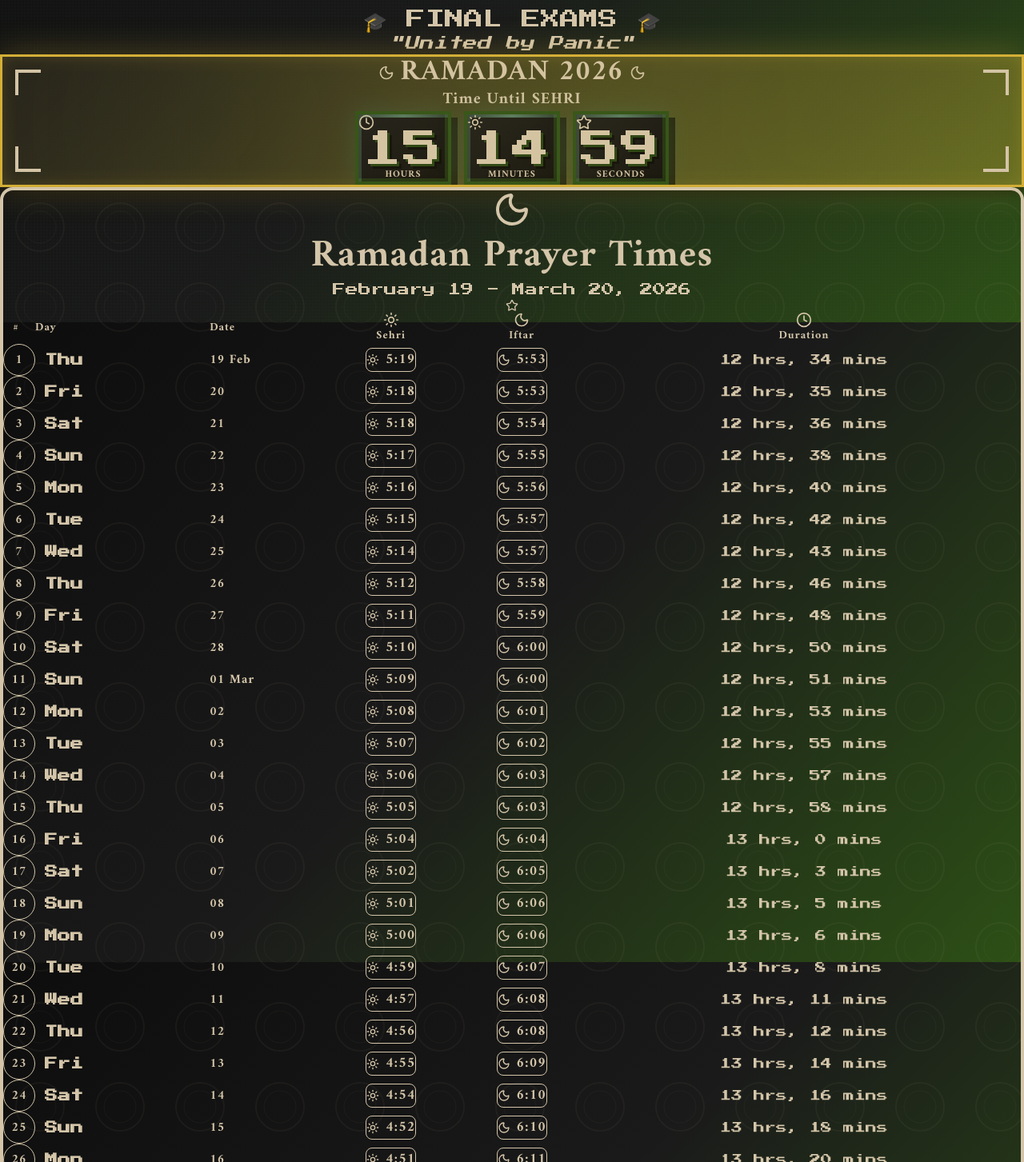
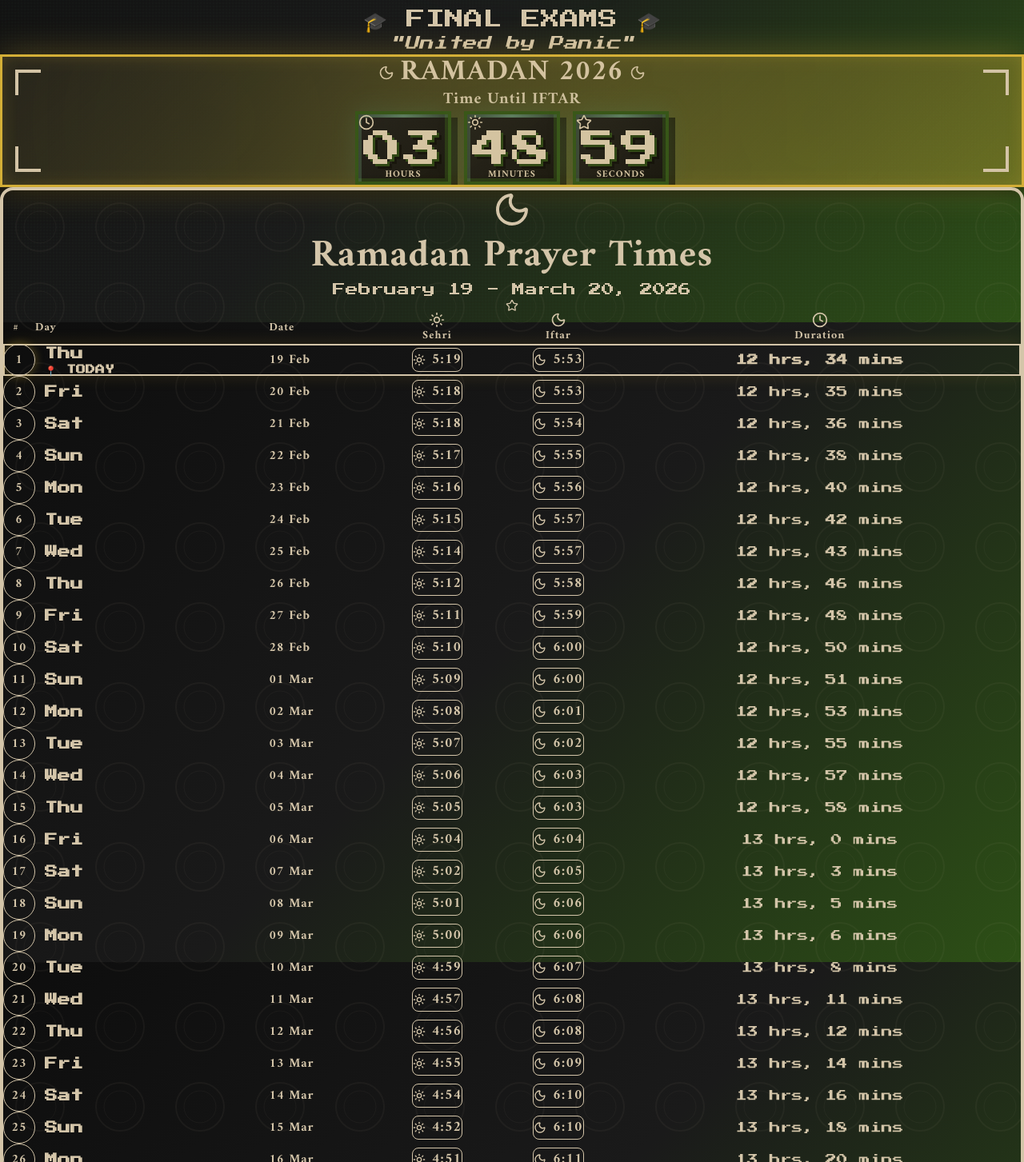
Before and after one commit to Musxeto/tanzeem-ul-tyari, a React (Vite) app: page / in a window 1280 px wide. Shown: the part 397-1850 px from the top of the page at 80% size. Built offline with nearby package versions, Linux system fonts and the light colour scheme.

Commit message:
fixed: Add Ramadan timings data and fixed the countdown for iftaar

```diff
--- a/src/data/ramadanTimings.ts
+++ b/src/data/ramadanTimings.ts
@@ -9,33 +9,33 @@ export interface RamadanDay {
 
 export const ramadanTimings: RamadanDay[] = [
   { day: 1, date: "19 Feb", dayName: "Thu", sehr: "5:19", iftar: "5:53", duration: "12 hrs, 34 mins" },
-  { day: 2, date: "20", dayName: "Fri", sehr: "5:18", iftar: "5:53", duration: "12 hrs, 35 mins" },
-  { day: 3, date: "21", dayName: "Sat", sehr: "5:18", iftar: "5:54", duration: "12 hrs, 36 mins" },
-  { day: 4, date: "22", dayName: "Sun", sehr: "5:17", iftar: "5:55", duration: "12 hrs, 38 mins" },
-  { day: 5, date: "23", dayName: "Mon", sehr: "5:16", iftar: "5:56", duration: "12 hrs, 40 mins" },
-  { day: 6, date: "24", dayName: "Tue", sehr: "5:15", iftar: "5:57", duration: "12 hrs, 42 mins" },
-  { day: 7, date: "25", dayName: "Wed", sehr: "5:14", iftar: "5:57", duration: "12 hrs, 43 mins" },
-  { day: 8, date: "26", dayName: "Thu", sehr: "5:12", iftar: "5:58", duration: "12 hrs, 46 mins" },
-  { day: 9, date: "27", dayName: "Fri", sehr: "5:11", iftar: "5:59", duration: "12 hrs, 48 mins" },
-  { day: 10, date: "28", dayName: "Sat", sehr: "5:10", iftar: "6:00", duration: "12 hrs, 50 mins" },
+  { day: 2, date: "20 Feb", dayName: "Fri", sehr: "5:18", iftar: "5:53", duration: "12 hrs, 35 mins" },
+  { day: 3, date: "21 Feb", dayName: "Sat", sehr: "5:18", iftar: "5:54", duration: "12 hrs, 36 mins" },
+  { day: 4, date: "22 Feb", dayName: "Sun", sehr: "5:17", iftar: "5:55", duration: "12 hrs, 38 mins" },
+  { day: 5, date: "23 Feb", dayName: "Mon", sehr: "5:16", iftar: "5:56", duration: "12 hrs, 40 mins" },
+  { day: 6, date: "24 Feb", dayName: "Tue", sehr: "5:15", iftar: "5:57", duration: "12 hrs, 42 mins" },
+  { day: 7, date: "25 Feb", dayName: "Wed", sehr: "5:14", iftar: "5:57", duration: "12 hrs, 43 mins" },
+  { day: 8, date: "26 Feb", dayName: "Thu", sehr: "5:12", iftar: "5:58", duration: "12 hrs, 46 mins" },
+  { day: 9, date: "27 Feb", dayName: "Fri", sehr: "5:11", iftar: "5:59", duration: "12 hrs, 48 mins" },
+  { day: 10, date: "28 Feb", dayName: "Sat", sehr: "5:10", iftar: "6:00", duration: "12 hrs, 50 mins" },
   { day: 11, date: "01 Mar", dayName: "Sun", sehr: "5:09", iftar: "6:00", duration: "12 hrs, 51 mins" },
-  { day: 12, date: "02", dayName: "Mon", sehr: "5:08", iftar: "6:01", duration: "12 hrs, 53 mins" },
-  { day: 13, date: "03", dayName: "Tue", sehr: "5:07", iftar: "6:02", duration: "12 hrs, 55 mins" },
-  { day: 14, date: "04", dayName: "Wed", sehr: "5:06", iftar: "6:03", duration: "12 hrs, 57 mins" },
-  { day: 15, date: "05", dayName: "Thu", sehr: "5:05", iftar: "6:03", duration: "12 hrs, 58 mins" },
-  { day: 16, date: "06", dayName: "Fri", sehr: "5:04", iftar: "6:04", duration: "13 hrs, 0 mins" },
-  { day: 17, date: "07", dayName: "Sat", sehr: "5:02", iftar: "6:05", duration: "13 hrs, 3 mins" },
-  { day: 18, date: "08", dayName: "Sun", sehr: "5:01", iftar: "6:06", duration: "13 hrs, 5 mins" },
-  { day: 19, date: "09", dayName: "Mon", sehr: "5:00", iftar: "6:06", duration: "13 hrs, 6 mins" },
-  { day: 20, date: "10", dayName: "Tue", sehr: "4:59", iftar: "6:07", duration: "13 hrs, 8 mins" },
-  { day: 21, date: "11", dayName: "Wed", sehr: "4:57", iftar: "6:08", duration: "13 hrs, 11 mins" },
-  { day: 22, date: "12", dayName: "Thu", sehr: "4:56", iftar: "6:08", duration: "13 hrs, 12 mins" },
-  { day: 23, date: "13", dayName: "Fri", sehr: "4:55", iftar: "6:09", duration: "13 hrs, 14 mins" },
-  { day: 24, date: "14", dayName: "Sat", sehr: "4:54", iftar: "6:10", duration: "13 hrs, 16 mins" },
-  { day: 25, date: "15", dayName: "Sun", sehr: "4:52", iftar: "6:10", duration: "13 hrs, 18 mins" },
-  { day: 26, date: "16", dayName: "Mon", sehr: "4:51", iftar: "6:11", duration: "13 hrs, 20 mins" },
-  { day: 27, date: "17", dayName: "Tue", sehr: "4:50", iftar: "6:12", duration: "13 hrs, 22 mins" },
-  { day: 28, date: "18", dayName: "Wed", sehr: "4:49", iftar: "6:13", duration: "13 hrs, 24 mins" },
-  { day: 29, date: "19", dayName: "Thu", sehr: "4:47", iftar: "6:13", duration: "13 hrs, 26 mins" },
-  { day: 30, date: "20", dayName: "Fri", sehr: "4:46", iftar: "6:14", duration: "13 hrs, 28 mins" },
+  { day: 12, date: "02 Mar", dayName: "Mon", sehr: "5:08", iftar: "6:01", duration: "12 hrs, 53 mins" },
+  { day: 13, date: "03 Mar", dayName: "Tue", sehr: "5:07", iftar: "6:02", duration: "12 hrs, 55 mins" },
+  { day: 14, date: "04 Mar", dayName: "Wed", sehr: "5:06", iftar: "6:03", duration: "12 hrs, 57 mins" },
+  { day: 15, date: "05 Mar", dayName: "Thu", sehr: "5:05", iftar: "6:03", duration: "12 hrs, 58 mins" },
+  { day: 16, date: "06 Mar", dayName: "Fri", sehr: "5:04", iftar: "6:04", duration: "13 hrs, 0 mins" },
+  { day: 17, date: "07 Mar", dayName: "Sat", sehr: "5:02", iftar: "6:05", duration: "13 hrs, 3 mins" },
+  { day: 18, date: "08 Mar", dayName: "Sun", sehr: "5:01", iftar: "6:06", duration: "13 hrs, 5 mins" },
+  { day: 19, date: "09 Mar", dayName: "Mon", sehr: "5:00", iftar: "6:06", duration: "13 hrs, 6 mins" },
+  { day: 20, date: "10 Mar", dayName: "Tue", sehr: "4:59", iftar: "6:07", duration: "13 hrs, 8 mins" },
+  { day: 21, date: "11 Mar", dayName: "Wed", sehr: "4:57", iftar: "6:08", duration: "13 hrs, 11 mins" },
+  { day: 22, date: "12 Mar", dayName: "Thu", sehr: "4:56", iftar: "6:08", duration: "13 hrs, 12 mins" },
+  { day: 23, date: "13 Mar", dayName: "Fri", sehr: "4:55", iftar: "6:09", duration: "13 hrs, 14 mins" },
+  { day: 24, date: "14 Mar", dayName: "Sat", sehr: "4:54", iftar: "6:10", duration: "13 hrs, 16 mins" },
+  { day: 25, date: "15 Mar", dayName: "Sun", sehr: "4:52", iftar: "6:10", duration: "13 hrs, 18 mins" },
+  { day: 26, date: "16 Mar", dayName: "Mon", sehr: "4:51", iftar: "6:11", duration: "13 hrs, 20 mins" },
+  { day: 27, date: "17 Mar", dayName: "Tue", sehr: "4:50", iftar: "6:12", duration: "13 hrs, 22 mins" },
+  { day: 28, date: "18 Mar", dayName: "Wed", sehr: "4:49", iftar: "6:13", duration: "13 hrs, 24 mins" },
+  { day: 29, date: "19 Mar", dayName: "Thu", sehr: "4:47", iftar: "6:13", duration: "13 hrs, 26 mins" },
+  { day: 30, date: "20 Mar", dayName: "Fri", sehr: "4:46", iftar: "6:14", duration: "13 hrs, 28 mins" },
 ];
--- a/src/pages/HomePage.tsx
+++ b/src/pages/HomePage.tsx
@@ -3,16 +3,41 @@ import { motion, type Variants } from 'framer-motion';
 import { ramadanTimings } from '../data/ramadanTimings';
 import { Clock, Moon, Sun, Star, Trophy } from 'lucide-react';
 
+// Helper to parse date string like "19 Feb" or "01 Mar" into a Date object for year 2026
+function parseRamadanDate(dateStr: string): Date {
+  const months: Record<string, number> = { 'Jan': 0, 'Feb': 1, 'Mar': 2, 'Apr': 3 };
+  const parts = dateStr.trim().split(' ');
+  const day = parseInt(parts[0], 10);
+  const month = months[parts[1]] ?? 1;
+  return new Date(2026, month, day);
+}
+
+// Find today's Ramadan day index based on current date
+function getTodayIndex(): number {
+  const now = new Date();
+  const todayMonth = now.getMonth(); // 0-indexed
+  for (let i = 0; i < ramadanTimings.length; i++) {
+    const d = parseRamadanDate(ramadanTimings[i].date);
+    if (d.getDate() === now.getDate() && d.getMonth() === todayMonth) {
+      return i;
+    }
+  }
+  return 0; // fallback to first day
+}
+
 export default function HomePage() {
   const [countdown, setCountdown] = useState({ type: '', hours: 0, minutes: 0, seconds: 0 });
+  const todayIndex = getTodayIndex();
 
   useEffect(() => {
     const timer = setInterval(() => {
       const now = new Date();
-      const today = ramadanTimings[0]; // Use first day for demo
+      const today = ramadanTimings[todayIndex];
 
       const [sehrHour, sehrMin] = today.sehr.split(':').map(Number);
-      const [iftarHour, iftarMin] = today.iftar.split(':').map(Number);
+      const [iftarHourRaw, iftarMin] = today.iftar.split(':').map(Number);
+      // Iftar is always PM, so add 12 to convert from 12hr to 24hr format
+      const iftarHour = iftarHourRaw + 12;
 
       const sehrTime = new Date(now);
       sehrTime.setHours(sehrHour, sehrMin, 0, 0);
@@ -28,9 +53,13 @@ export default function HomePage() {
         target = iftarTime;
         type = 'IFTAR';
       } else {
+        // After iftar, count down to next day's sehri
+        const nextIdx = Math.min(todayIndex + 1, ramadanTimings.length - 1);
+        const nextDay = ramadanTimings[nextIdx];
+        const [nextSehrHour, nextSehrMin] = nextDay.sehr.split(':').map(Number);
         target = new Date(now);
         target.setDate(target.getDate() + 1);
-        target.setHours(sehrHour, sehrMin, 0, 0);
+        target.setHours(nextSehrHour, nextSehrMin, 0, 0);
         type = 'SEHRI';
       }
 
@@ -43,7 +72,7 @@ export default function HomePage() {
     }, 1000);
 
     return () => clearInterval(timer);
-  }, []);
+  }, [todayIndex]);
 
   const containerVariants: Variants = {
     hidden: { opacity: 0 },
@@ -266,7 +295,9 @@ export default function HomePage() {
                 </tr>
               </thead>
               <tbody>
-                {ramadanTimings.map((day, idx) => (
+                {ramadanTimings.map((day, idx) => {
+                  const isToday = idx === todayIndex;
+                  return (
                     <motion.tr
                       key={day.day}
                       initial={{ opacity: 0, x: -20 }}
@@ -274,86 +305,112 @@ export default function HomePage() {
                       viewport={{ once: true }}
                       transition={{ delay: idx * 0.02 }}
                       whileHover={{ backgroundColor: 'rgba(74, 124, 89, 0.1)' }}
-                    className="border-b border-gold/10 transition-colors"
+                      className={`border-b border-gold/10 transition-colors ${isToday ? 'bg-gold/10 ring-2 ring-gold/50 ring-inset shadow-[0_0_20px_rgba(212,175,55,0.15)]' : ''
+                        }`}
                     >
                       <td className="p-4">
                         <div className="flex items-center gap-3">
-                        <div className="w-10 h-10 rounded-full bg-gradient-to-br from-gold/20 to-gold/5 flex items-center justify-center border border-gold/30">
+                          <div className={`w-10 h-10 rounded-full flex items-center justify-center border ${isToday
+                            ? 'bg-gradient-to-br from-gold/50 to-gold/20 border-gold shadow-[0_0_12px_rgba(212,175,55,0.4)]'
+                            : 'bg-gradient-to-br from-gold/20 to-gold/5 border-gold/30'
+                            }`}>
                             <span className="islamic-text text-gold font-bold">{day.day}</span>
                           </div>
-                        <span className="text-mc-beige font-semibold">{day.dayName}</span>
+                          <div className="flex flex-col">
+                            <span className={`font-semibold ${isToday ? 'text-gold' : 'text-mc-beige'}`}>{day.dayName}</span>
+                            {isToday && <span className="text-gold text-xs font-bold animate-pulse">📍 TODAY</span>}
+                          </div>
                         </div>
                       </td>
-                    <td className="p-4 islamic-text text-mc-tan">{day.date}</td>
+                      <td className={`p-4 islamic-text ${isToday ? 'text-gold font-bold' : 'text-mc-tan'}`}>{day.date}</td>
                       <td className="p-4 text-center">
-                      <div className="inline-flex items-center gap-2 bg-mc-green/20 px-4 py-2 rounded-lg border border-gold/20">
+                        <div className={`inline-flex items-center gap-2 px-4 py-2 rounded-lg border ${isToday ? 'bg-mc-green/30 border-gold/40' : 'bg-mc-green/20 border-gold/20'
+                          }`}>
                           <Sun size={16} className="text-gold-light" />
-                        <span className="islamic-text text-mc-beige text-lg">{day.sehr}</span>
+                          <span className={`islamic-text text-lg ${isToday ? 'text-gold font-bold' : 'text-mc-beige'}`}>{day.sehr}</span>
                         </div>
                       </td>
                       <td className="p-4 text-center">
-                      <div className="inline-flex items-center gap-2 bg-mc-dark-green/30 px-4 py-2 rounded-lg border border-gold/20">
+                        <div className={`inline-flex items-center gap-2 px-4 py-2 rounded-lg border ${isToday ? 'bg-mc-dark-green/50 border-gold/40' : 'bg-mc-dark-green/30 border-gold/20'
+                          }`}>
                           <Moon size={16} className="text-gold-light" />
-                        <span className="islamic-text text-mc-beige text-lg">{day.iftar}</span>
+                          <span className={`islamic-text text-lg ${isToday ? 'text-gold font-bold' : 'text-mc-beige'}`}>{day.iftar}</span>
                         </div>
                       </td>
-                    <td className="p-4 text-center text-mc-tan text-sm">{day.duration}</td>
+                      <td className={`p-4 text-center text-sm ${isToday ? 'text-gold font-bold' : 'text-mc-tan'}`}>{day.duration}</td>
                     </motion.tr>
-                ))}
+                  );
+                })}
               </tbody>
             </table>
           </div>
 
           {/* Mobile Card View */}
           <div className="lg:hidden space-y-4">
-            {ramadanTimings.map((day, idx) => (
+            {ramadanTimings.map((day, idx) => {
+              const isToday = idx === todayIndex;
+              return (
                 <motion.div
                   key={day.day}
                   initial={{ opacity: 0, y: 20 }}
                   whileInView={{ opacity: 1, y: 0 }}
                   viewport={{ once: true }}
                   transition={{ delay: idx * 0.05 }}
-                className="bg-gradient-to-br from-mc-dark-green/30 to-mc-darker/50 rounded-xl p-4 border-2 border-gold/20 shadow-lg"
+                  className={`bg-gradient-to-br rounded-xl p-4 border-2 shadow-lg ${isToday
+                    ? 'from-gold/20 to-mc-darker/50 border-gold/60 shadow-[0_0_25px_rgba(212,175,55,0.25)] ring-2 ring-gold/40'
+                    : 'from-mc-dark-green/30 to-mc-darker/50 border-gold/20'
+                    }`}
                 >
                   {/* Day Header */}
-                <div className="flex items-center justify-between mb-4 pb-3 border-b border-gold/20">
+                  <div className={`flex items-center justify-between mb-4 pb-3 border-b ${isToday ? 'border-gold/40' : 'border-gold/20'
+                    }`}>
                     <div className="flex items-center gap-3">
-                    <div className="w-12 h-12 rounded-full bg-gradient-to-br from-gold/30 to-gold/10 flex items-center justify-center border-2 border-gold/40">
+                      <div className={`w-12 h-12 rounded-full flex items-center justify-center border-2 ${isToday
+                        ? 'bg-gradient-to-br from-gold/50 to-gold/20 border-gold shadow-[0_0_12px_rgba(212,175,55,0.4)]'
+                        : 'bg-gradient-to-br from-gold/30 to-gold/10 border-gold/40'
+                        }`}>
                         <span className="islamic-text text-gold text-lg font-bold">{day.day}</span>
                       </div>
                       <div>
-                      <p className="text-mc-beige font-bold text-lg">{day.dayName}</p>
-                      <p className="text-mc-tan text-sm islamic-text">{day.date}</p>
+                        <p className={`font-bold text-lg ${isToday ? 'text-gold' : 'text-mc-beige'}`}>{day.dayName}</p>
+                        <p className={`text-sm islamic-text ${isToday ? 'text-gold font-bold' : 'text-mc-tan'}`}>{day.date}</p>
                       </div>
                     </div>
+                    <div className="flex flex-col items-center gap-1">
+                      {isToday && <span className="text-gold text-xs font-bold animate-pulse">📍 TODAY</span>}
                       <Star className="text-gold" size={20} />
+                    </div>
                   </div>
 
                   {/* Prayer Times */}
                   <div className="grid grid-cols-2 gap-3">
-                  <div className="bg-mc-green/20 rounded-lg p-3 border border-gold/20">
+                    <div className={`rounded-lg p-3 border ${isToday ? 'bg-mc-green/30 border-gold/40' : 'bg-mc-green/20 border-gold/20'
+                      }`}>
                       <div className="flex items-center gap-2 mb-2">
                         <Sun size={18} className="text-gold-light" />
                         <span className="text-mc-tan text-xs uppercase">Sehri</span>
                       </div>
-                    <p className="islamic-text text-mc-beige text-2xl font-bold">{day.sehr}</p>
+                      <p className={`islamic-text text-2xl font-bold ${isToday ? 'text-gold' : 'text-mc-beige'}`}>{day.sehr}</p>
                     </div>
-                  <div className="bg-mc-dark-green/30 rounded-lg p-3 border border-gold/20">
+                    <div className={`rounded-lg p-3 border ${isToday ? 'bg-mc-dark-green/50 border-gold/40' : 'bg-mc-dark-green/30 border-gold/20'
+                      }`}>
                       <div className="flex items-center gap-2 mb-2">
                         <Moon size={18} className="text-gold-light" />
                         <span className="text-mc-tan text-xs uppercase">Iftar</span>
                       </div>
-                    <p className="islamic-text text-mc-beige text-2xl font-bold">{day.iftar}</p>
+                      <p className={`islamic-text text-2xl font-bold ${isToday ? 'text-gold' : 'text-mc-beige'}`}>{day.iftar}</p>
                     </div>
                   </div>
 
                   {/* Duration */}
-                <div className="mt-3 flex items-center justify-center gap-2 text-mc-tan text-sm">
+                  <div className={`mt-3 flex items-center justify-center gap-2 text-sm ${isToday ? 'text-gold font-bold' : 'text-mc-tan'
+                    }`}>
                     <Clock size={14} />
                     <span>{day.duration}</span>
                   </div>
                 </motion.div>
-            ))}
+              );
+            })}
           </div>
 
           {/* Bottom Decoration */}
```
Lines whose indentation alone changed are shown as unchanged.
